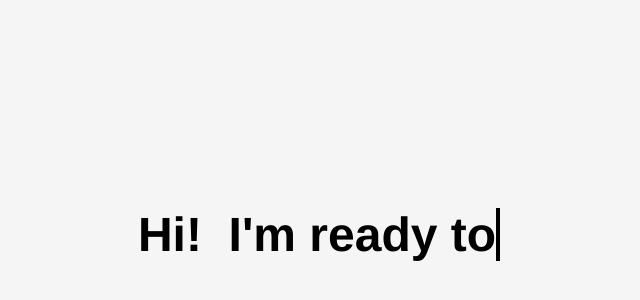
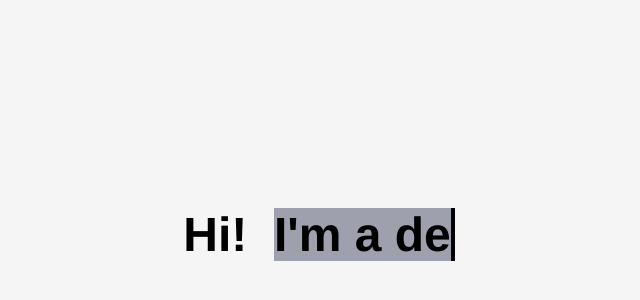
Before and after one commit to anyuan-chen/anyuan-chen.github.io, a React (Create React App) app: page / in a window 1280 px wide. Shown: the part 174-474 px from the top of the page, without its empty margins (321-961 px from the left). Built offline with nearby package versions, Linux system fonts and the light colour scheme.

Commit message:
color selection

```diff
--- a/src/Components/AutoTyper.js
+++ b/src/Components/AutoTyper.js
@@ -1,3 +1,4 @@
+import { buildQueries } from '@testing-library/dom';
 import React, { Component } from 'react'
 import styles from './AutoTyper.module.css'
 
@@ -18,7 +19,9 @@ export default class AutoTyper extends Component {
             text: '', //current displayed text
             deleting: false, //is it in backsace
             phraseNumber: 0, //which index of dataText
-            typingSpeed: 150 //speed of type
+            typingSpeed: 150, //speed of type
+            color: [ "rgba( 74, 77, 105, 50%)", "rgba( 153, 139, 152, 50%)", "rgba( 200, 173, 166, 50%)", "rgba( 241, 233, 227, 50%)","rgba( 34, 33, 59, 50%)"],
+            currentColor:"rgba( 34, 33, 59, 50%)"
         }
     }
     componentDidMount(){
@@ -33,7 +36,7 @@ export default class AutoTyper extends Component {
 
         this.setState({
             text: isDeleting ? fullText.substring(0, text.length-1) : fullText.substring(0, text.length + 1), //increments/decrements by 1 char
-            typingSpeed: isDeleting ? 30 : 150 //deleting is faster
+            typingSpeed: isDeleting ? 30 : 200 //deleting is faster
         });
 
         if (!isDeleting && text === fullText){
@@ -44,7 +47,8 @@ export default class AutoTyper extends Component {
         else if (isDeleting && text === ''){
             this.setState({
                 isDeleting: false, //if dont deleting stop
-                phraseNumber: phraseNumber + 1 //go to next phrase
+                phraseNumber: phraseNumber + 1 ,//go to next phrase
+                currentColor: this.state.color[phraseNumber%this.state.color.length]
             });
         }
         setTimeout(this.type, typingSpeed)
@@ -53,7 +57,7 @@ export default class AutoTyper extends Component {
         return (
             <h1 className={styles.title}>
                 {this.props.heading} &nbsp;
-                <span>{this.state.text}</span>
+                <span style={{backgroundColor: this.state.currentColor}} className={styles.typed}>{this.state.text}</span>
                 <span class={styles.cursor}/>
             </h1>
         )
--- a/src/Components/AutoTyper.module.css
+++ b/src/Components/AutoTyper.module.css
@@ -12,4 +12,6 @@
 .title {
   font-size: 3em;
   font-family: "Helvetica", "Arial", sans-serif;
+
+
 }
--- a/src/Introduction.js
+++ b/src/Introduction.js
@@ -29,7 +29,7 @@ export default class Introduction extends Component {
                 <div className={styles.section}>
                     <AutoTyper
                         heading={'Hi!'}
-                        dataText={["I'm a developer","I'm a student","I'm ready to learn"]}
+                        dataText={["I'm Andrew Chen", "I'm a developer","I'm a student","I'm a lifelong learner"]}
                     />
                 </div>
             )
```
